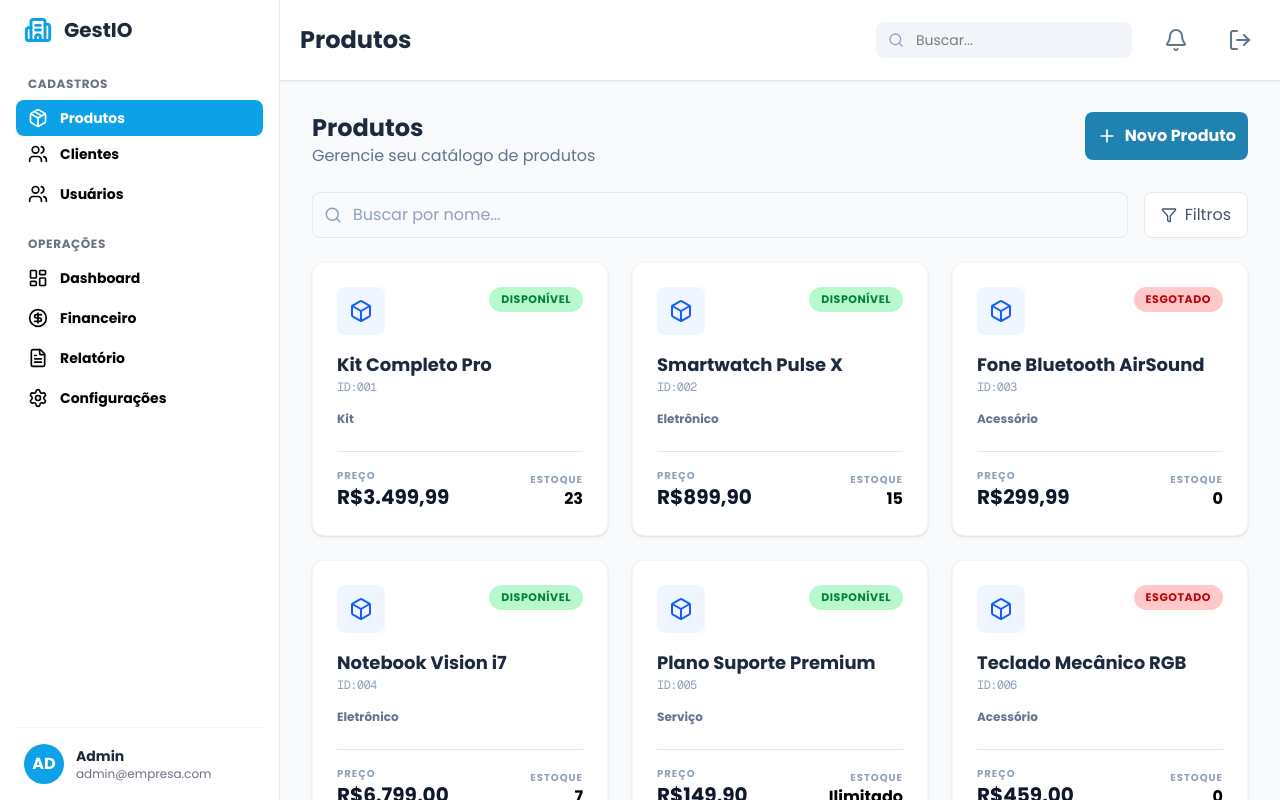
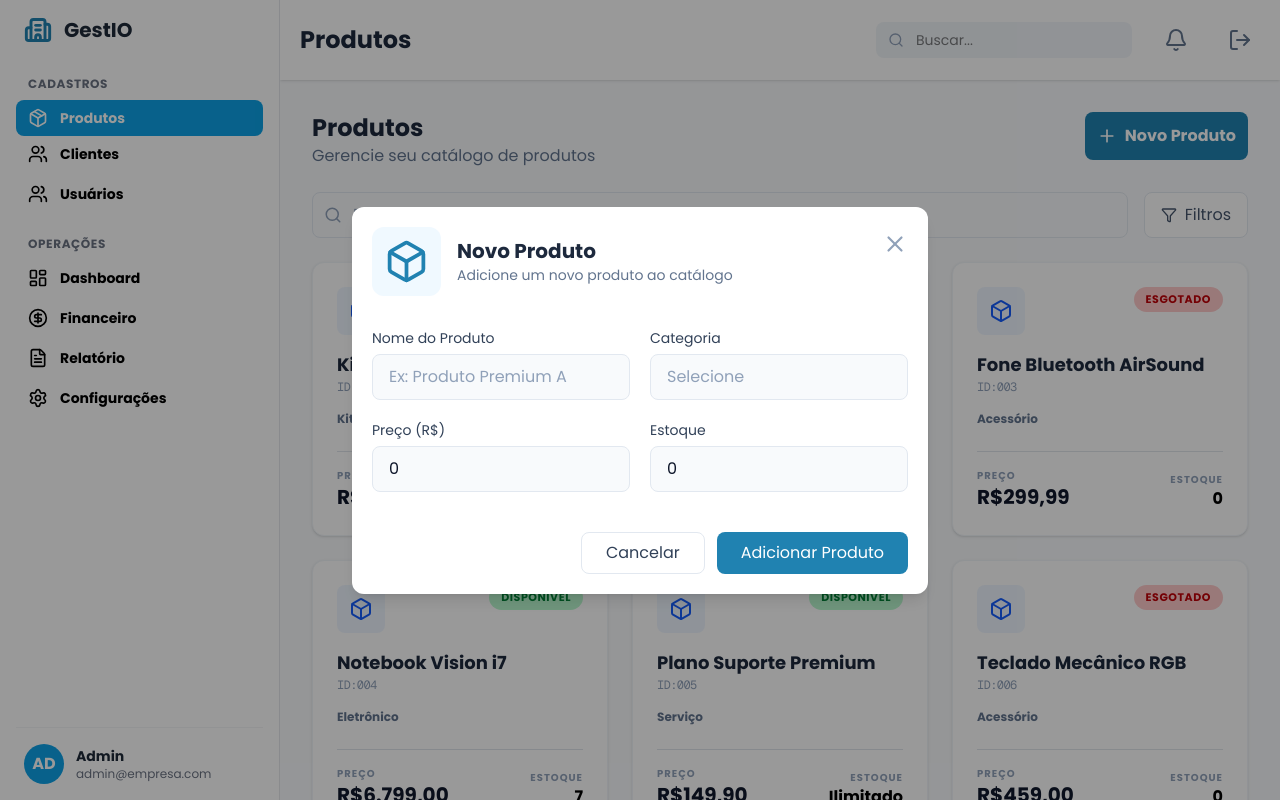
Before and after one commit to I-Samuel-I/Gestio, a Next.js app in the folder frontend/: page /products in a window 1280 px wide. Both pictures are taken after a click on the button "Novo Produto". Shown: the top 800 px of the page. Built offline with nearby package versions, Linux system fonts and the light colour scheme.

Commit message:
feat: add generic modal and create button components

```diff
--- a/frontend/src/app/globals.css
+++ b/frontend/src/app/globals.css
@@ -15,6 +15,24 @@
   --bg-gradient-1: #2082B1
 
 }
+
+
+@keyframes fadeIn {
+  from {
+    opacity: 0;
+    transform: scale(0.95);
+  }
+  to {
+    opacity: 1;
+    transform: scale(1);
+  }
+}
+
+.animate-fadeIn {
+  animation: fadeIn 0.2s ease-out;
+}
+
+
 
 @theme inline {
   --color-foreground: var(--foreground);
--- a/frontend/src/app/products/page.tsx
+++ b/frontend/src/app/products/page.tsx
@@ -1,11 +1,19 @@
+"use client";
+
 import Header from "@/components/header";
 import Navbar from "@/components/navbar";
-import { Filter, Search, Plus, Box } from "lucide-react";
+import { Filter, Search, Plus, Box, BoxIcon } from "lucide-react";
 import { products } from "@/mock/products";
 import Input from "@/components/input";
+import { useState } from "react";
+import Modal from "@/components/modal";
+import CreateButton from "@/components/createButton";
 
 
 export default function Products() {
+
+  const [open, setOpen] = useState(false);
+
   return (
     <main className="flex min-h-screen bg-slate-50">
       <Navbar />
@@ -20,10 +28,20 @@ export default function Products() {
               <h1 className="text-2xl font-bold text-slate-800">Produtos</h1>
               <p className="text-slate-500">Gerencie seu catálogo de produtos</p>
             </div>
-            <button className="flex w-full mt-5 justify-center sm:mt-0 sm:w-fit items-center gap-2 bg-[#2082B1] hover:bg-[#1a6a8f] hover:cursor-pointer text-white font-bold p-3 rounded-lg transition-colors">
+            <button onClick={() => setOpen(true)}
+              className="flex w-full mt-5 justify-center sm:mt-0 sm:w-fit items-center gap-2 bg-[#2082B1] hover:bg-[#1a6a8f] hover:cursor-pointer text-white font-bold p-3 rounded-lg transition-colors">
               <Plus className="w-5 h-5" />
               Novo Produto
             </button>
+            <Modal isOpen={open} onClose={() => setOpen(false)}>
+              <CreateButton
+              icon={<BoxIcon size={45} color="#2082B1"/>}
+                type="product"
+                title="Novo Produto"
+                subTitle="Adicione um novo produto ao catálogo"
+                onClose={() => setOpen(false)}
+              />
+            </Modal>
 
           </section>
 
--- a/frontend/src/components/buttonForm.tsx
+++ b/frontend/src/components/buttonForm.tsx
@@ -6,7 +6,7 @@ export default function ButtonForm({ text, ...props }: ButtonProps) {
     return (
         <button
             {...props}
-            className="w-full bg-[#2082B1] hover:bg-[#1a6a8f] text-white font-bold py-3 rounded-lg transition-colors
+            className="w-full bg-[#2082B1]hover:bg-[#1a6a8f] text-white font-bold py-3 rounded-lg transition-colors
             shadow-lg shadow-blue-900/10 active:scale-[0.98] hover:cursor-pointer"
         >
             {text}
--- /dev/null
+++ b/frontend/src/components/createButton.tsx
@@ -0,0 +1,124 @@
+"use client";
+
+import { useState } from "react";
+import Input from "./input";
+import { X } from "lucide-react";
+
+type BaseCreateProps = {
+    title: string;
+    subTitle: string;
+    icon?: React.ReactNode;
+    status: string;
+    onClose: () => void;
+};
+
+
+type CreateModalProps =
+    | (BaseCreateProps & { type: "product" })
+    | (BaseCreateProps & { type: "client" })
+    | (BaseCreateProps & { type: "user" });
+
+export default function CreateButton(props: CreateModalProps) {
+    const { title, subTitle, icon, type, onClose } = props;
+    const [product, setProduct] = useState({
+        name: "",
+        category: "",
+        price: 0,
+        stock: 0,
+        status: ""
+    })
+    const [client, setClient] = useState({
+        name: "",
+        email: "",
+        phone: "",
+        cpf: "",
+        address: "",
+        city: "",
+        state: "",
+    });
+    const [user, setUser] = useState({
+        name: "",
+        password: "",
+        confirmPassword: "",
+        role: "",
+    });
+
+
+    return (
+        <div className="p-5 relative">
+            <header className="flex items-center gap-4 mb-8">
+                <div className="bg-sky-50 p-3 rounded-xl text-sky-600">
+                    {icon}
+                </div>
+                <div>
+                    <h1 className="text-xl font-bold text-slate-800">{title}</h1>
+                    <p className="text-sm text-slate-500">{subTitle}</p>
+                </div>
+                <button
+                    className="absolute top-6 right-5 text-slate-400 hover:cursor-pointer hover:text-slate-600 transition-all"
+                    onClick={onClose}
+                >
+                    <X size={26} />
+                </button>
+            </header>
+            {type === "product" && (
+                <>
+                    <div className="grid grid-cols-2 gap-5">
+                        <Input
+                            label="Nome do Produto"
+                            placeholder="Ex: Produto Premium A"
+                            value={product.name}
+                            onChange={(e) =>
+                                setProduct({ ...product, name: e.target.value })
+                            }
+                        />
+
+                        <Input
+                            label="Categoria"
+                            type="select"
+                            placeholder="Selecione"
+                            value={product.category}
+                        />
+
+                        <Input
+                            label="Preço (R$)"
+                            type="number"
+                            value={product.price}
+                        />
+
+                        <Input
+                            label="Estoque"
+                            type="number"
+                            value={product.stock}
+                        />
+                    </div>
+                </>
+            )}
+
+            {props.type === "client" && (
+                <div>
+
+                </div>
+            )}
+            {props.type === "user" && (
+
+                <div>
+
+                </div>
+            )}
+            <div className="flex justify-end gap-3 mt-10">
+                <button
+                    onClick={onClose}
+                    className="px-6 py-2 rounded-lg border hover:cursor-pointer border-slate-200 text-slate-700 font-medium hover:bg-slate-50 transition-colors"
+                >
+                    Cancelar
+                </button>
+                <button
+                    className="px-6 py-2 rounded-lg  text-white font-medium bg-[#2082B1] hover:bg-[#1a6a8f] hover:cursor-pointer transition-colors"
+                >
+                    Adicionar Produto
+                </button>
+            </div>
+        </div>
+    )
+}
--- /dev/null
+++ b/frontend/src/components/modal.tsx
@@ -0,0 +1,25 @@
+
+type ModalProps = {
+    isOpen: boolean;
+    onClose: () => void;
+    children: React.ReactNode;
+}
+
+export default function Modal({ isOpen, onClose, children }: ModalProps) {
+    if (!isOpen) return null;
+
+    return (
+        <div className="fixed inset-0 z-50 flex items-center justify-center">
+            {/* Backdrop */}
+            <div
+                className="absolute inset-0 bg-black/40"
+                onClick={onClose}
+            />
+
+            {/* Modal content */}
+            <div className="relative z-10 w-full max-w-xl animate-fadeIn rounded-xl bg-white shadow-lg">
+                {children}
+            </div>
+        </div>
+    )
+}
--- a/frontend/src/components/navbar.tsx
+++ b/frontend/src/components/navbar.tsx
@@ -21,7 +21,7 @@ export default function Navbar() {
             <div>
                 {/* Logo Section */}
                 <div className="flex items-center gap-3 px-2 mb-8">
-                    <Building2 size={28} color="#0DA2E7" strokeWidth={2.5} />
+                    <Building2 size={28} color="#2082B1" strokeWidth={2.5} />
                     <h1 className="text-xl font-bold text-gray-800">GestIO</h1>
                 </div>
 
```
